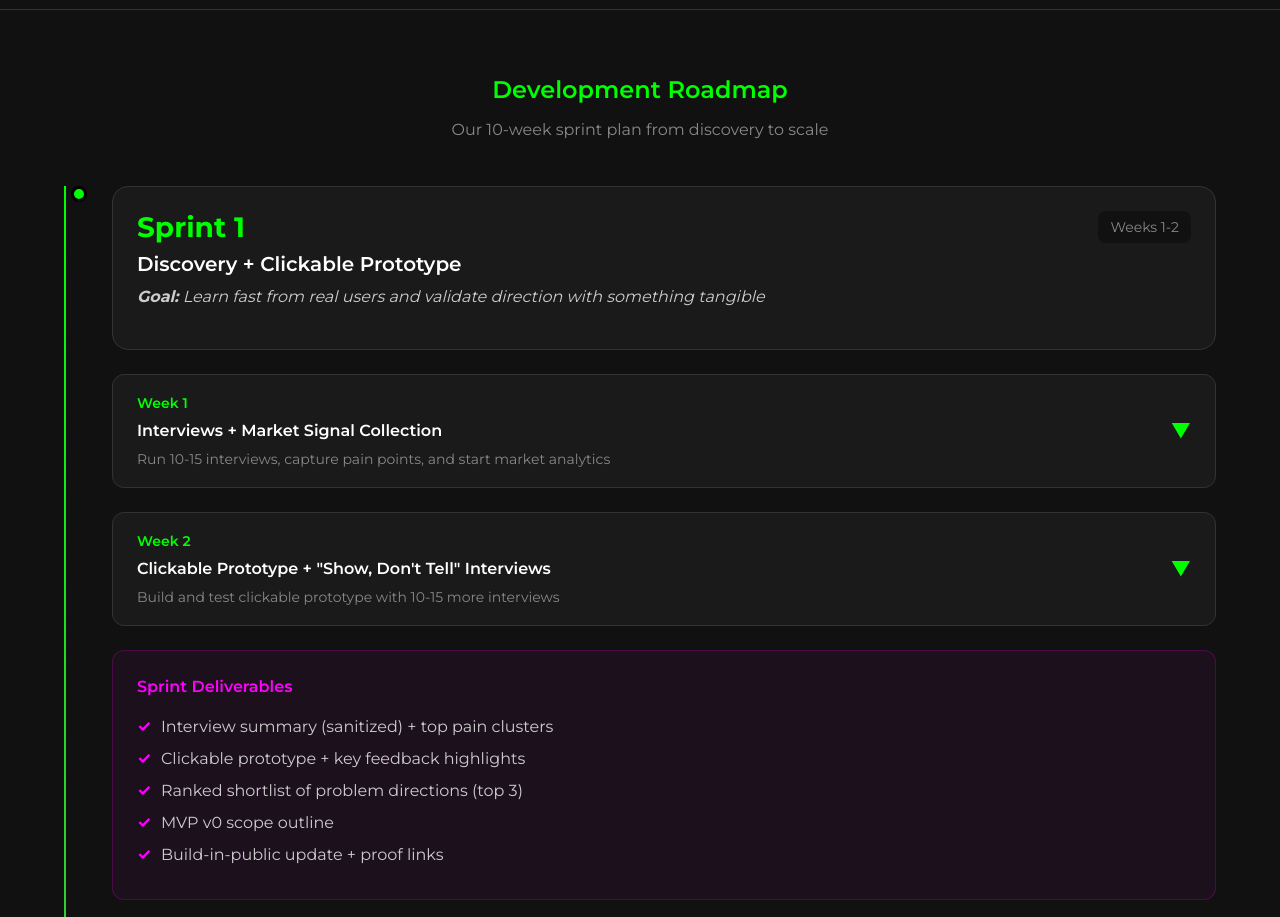
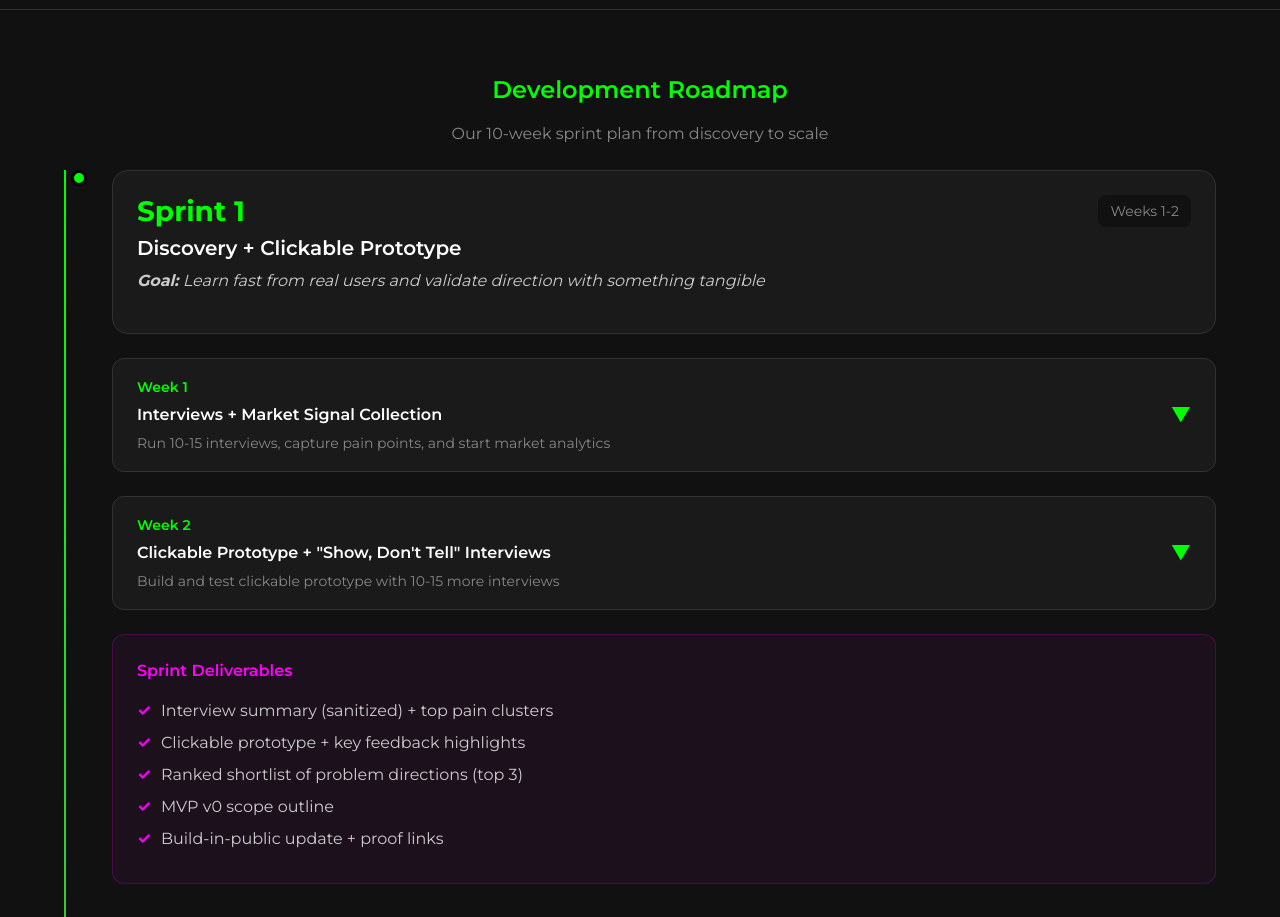
Before and after one commit to ariaember123-gif/ALEXA-ROADMAP, a website: page index.html in a window 1280 px wide. Shown: the part 1460-2377 px from the top of the page. Drawn offline with Linux system fonts and the light colour scheme.

Commit message:
Update styles.css

```diff
--- a/css/styles.css
+++ b/css/styles.css
@@ -363,8 +363,7 @@ section {
 .section-subtitle {
     text-align: center;
     color: var(--color-text-muted);
-    margin-bottom: var(--spacing-xl);
-   line-height: 16px
+    margin-bottom: var(--spacing-md);
 }
 
 .subsection-title {
```
